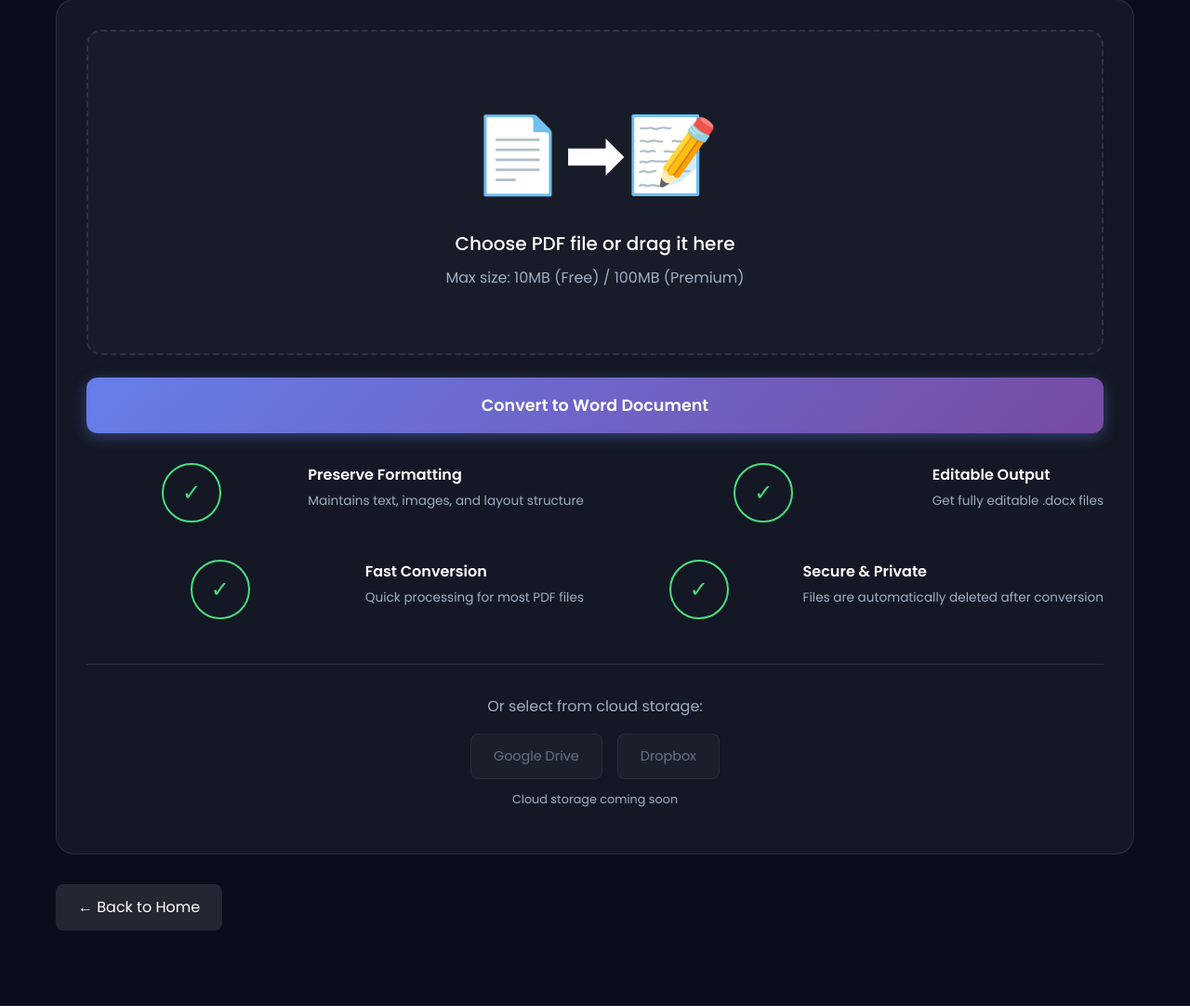
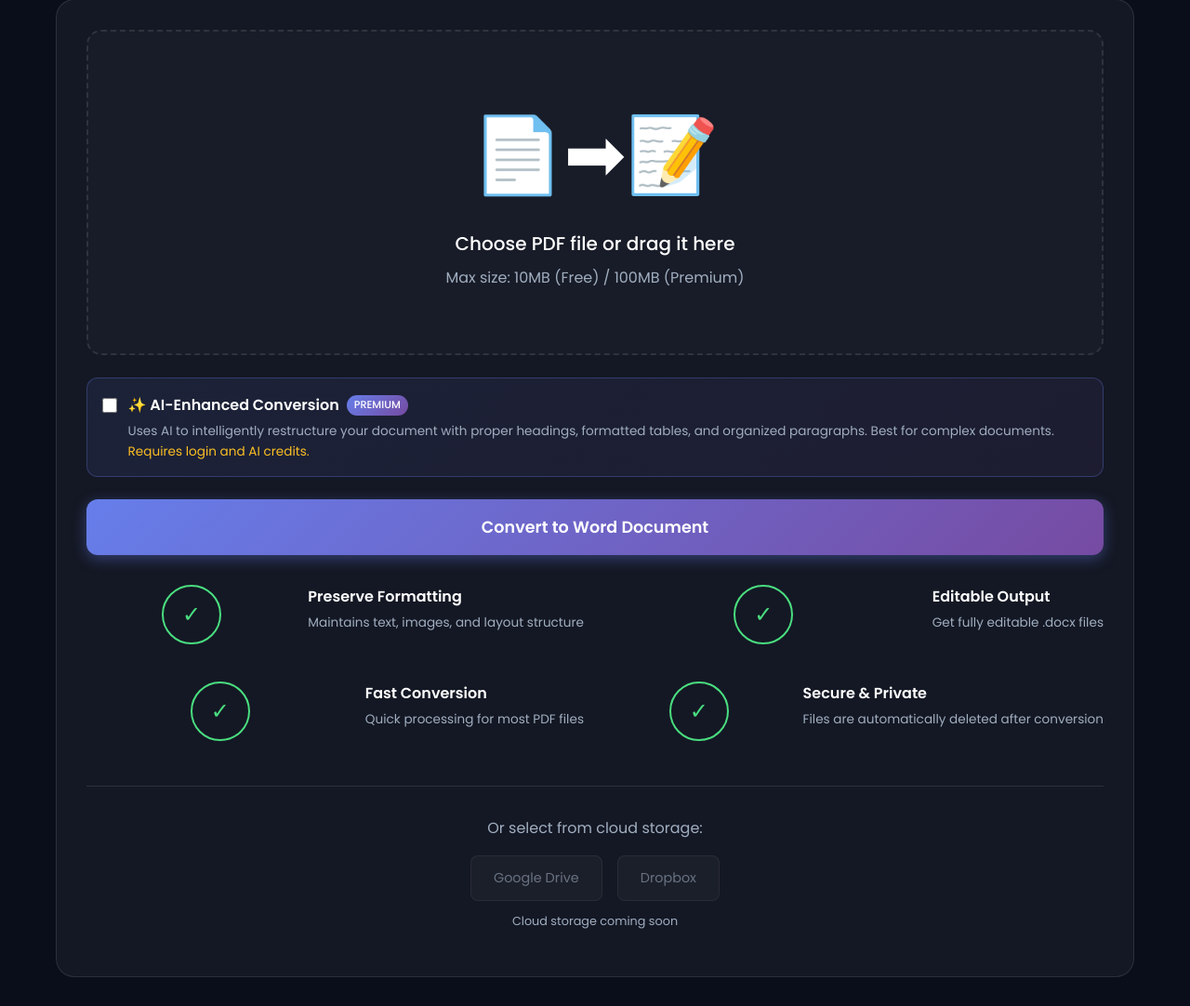
Before and after one commit to zfermi/Zenpdf, a Flask app: page /pdf2word in a window 1280 px wide. Shown: the part 292-1374 px from the top of the page at 93% size. Run offline with Flask 3, Linux system fonts and the light colour scheme; some libraries are stand-ins or nearby versions.

Commit message:
Add AI-Enhanced PDF to Word conversion as premium feature

```diff
--- a/app.py
+++ b/app.py
@@ -1040,6 +1040,8 @@ def create_app(config_name=None):
                 return render_template('pdf2word.html')
 
             file = request.files.get('file')
+            ai_enhanced = request.form.get('ai_enhanced') == 'on'
+
             if file and file.filename and allowed_file(file.filename):
                 try:
                     file_size = validate_file_size(file)
@@ -1068,11 +1070,26 @@ def create_app(config_name=None):
                         flash('PDF to Word conversion is not available. Please contact support.', 'error')
                         return render_template('pdf2word.html')
 
-                    # Convert PDF to Word
-                    word_file_path = convert_pdf_to_word(file_path, app.config['SPLIT_FOLDER'])
-
-                    # Record usage
-                    record_usage('pdf2word', file_size=file_size, pages_processed=page_count)
+                    # AI-Enhanced conversion (Premium)
+                    if ai_enhanced:
+                        # Check if user has AI credits
+                        can_use_ai, ai_error = check_ai_usage_limit()
+                        if not can_use_ai:
+                            flash(f'AI conversion requires premium access: {ai_error}', 'error')
+                            return render_template('pdf2word.html')
+
+                        # Use AI-enhanced conversion
+                        word_file_path = convert_pdf_to_word_ai_enhanced(file_path, app.config['SPLIT_FOLDER'])
+                        record_usage('pdf2word_ai', file_size=file_size, pages_processed=page_count)
+
+                        # Deduct AI credit
+                        if current_user.is_authenticated:
+                            current_user.ai_credits = max(0, (current_user.ai_credits or 0) - 1)
+                            db.session.commit()
+                    else:
+                        # Standard conversion
+                        word_file_path = convert_pdf_to_word(file_path, app.config['SPLIT_FOLDER'])
+                        record_usage('pdf2word', file_size=file_size, pages_processed=page_count)
 
                     # Clean up uploaded PDF
                     try:
@@ -1875,6 +1892,126 @@ def create_app(config_name=None):
 
         return word_file_path
 
+    def convert_pdf_to_word_ai_enhanced(pdf_path, output_dir):
+        """Convert PDF to Word using AI for intelligent document restructuring"""
+        from ai_services import enhance_document_for_word
+
+        timestamp = datetime.now().strftime('%Y%m%d_%H%M%S')
+        word_file_path = os.path.join(output_dir, f"ai_converted_{timestamp}.docx")
+
+        # Open PDF with PyMuPDF
+        pdf_document = fitz.open(pdf_path)
+
+        # Extract all text from PDF
+        full_text = ""
+        tables_data = []
+
+        for page_num in range(len(pdf_document)):
+            page = pdf_document[page_num]
+            full_text += page.get_text() + "\n\n--- Page Break ---\n\n"
+
+            # Extract tables if available
+            try:
+                tables = page.find_tables()
+                if tables:
+                    for table in tables:
+                        tables_data.append(table.extract())
+            except:
+                pass
+
+        pdf_document.close()
+
+        # Send to AI for intelligent restructuring
+        ai_result = enhance_document_for_word(full_text, tables_data)
+
+        if not ai_result.get('success'):
+            # Fallback to standard conversion
+            return convert_pdf_to_word(pdf_path, output_dir)
+
+        structured_content = ai_result.get('structured_content', {})
+        sections = structured_content.get('sections', [])
+
+        # Create Word document from AI-structured content
+        doc = Document()
+
+        # Set document title if available
+        title = structured_content.get('title')
+        if title:
+            heading = doc.add_heading(title, level=0)
+            heading.alignment = WD_ALIGN_PARAGRAPH.CENTER
+
+        # Process each section
+        for section in sections:
+            section_type = section.get('type', 'paragraph')
+
+            if section_type == 'heading':
+                level = min(section.get('level', 1), 9)
+                doc.add_heading(section.get('content', ''), level=level)
+
+            elif section_type == 'paragraph':
+                content = section.get('content', '')
+                para = doc.add_paragraph()
+
+                # Parse bold and italic markers
+                import re
+                parts = re.split(r'(\*\*[^*]+\*\*|\*[^*]+\*)', content)
+                for part in parts:
+                    if part.startswith('**') and part.endswith('**'):
+                        run = para.add_run(part[2:-2])
+                        run.bold = True
+                    elif part.startswith('*') and part.endswith('*'):
+                        run = para.add_run(part[1:-1])
+                        run.italic = True
+                    else:
+                        para.add_run(part)
+
+            elif section_type == 'list':
+                style = section.get('style', 'bullet')
+                items = section.get('items', [])
+                for i, item in enumerate(items):
+                    if style == 'numbered':
+                        para = doc.add_paragraph(f"{i+1}. {item}")
+                    else:
+                        para = doc.add_paragraph(item, style='List Bullet')
+
+            elif section_type == 'table':
+                headers = section.get('headers', [])
+                rows = section.get('rows', [])
+                if headers or rows:
+                    num_cols = len(headers) if headers else (len(rows[0]) if rows else 0)
+                    num_rows = (1 if headers else 0) + len(rows)
+                    if num_cols > 0 and num_rows > 0:
+                        table = doc.add_table(rows=num_rows, cols=num_cols)
+                        table.style = 'Table Grid'
+
+                        row_idx = 0
+                        if headers:
+                            for j, header in enumerate(headers):
+                                cell = table.rows[0].cells[j]
+                                cell.text = str(header)
+                                # Bold headers
+                                for paragraph in cell.paragraphs:
+                                    for run in paragraph.runs:
+                                        run.bold = True
+                            row_idx = 1
+
+                        for row_data in rows:
+                            for j, cell_data in enumerate(row_data):
+                                if j < num_cols:
+                                    table.rows[row_idx].cells[j].text = str(cell_data) if cell_data else ""
+                            row_idx += 1
+                    doc.add_paragraph("")  # Space after table
+
+            elif section_type == 'quote':
+                para = doc.add_paragraph(section.get('content', ''))
+                para.style = 'Quote'
+
+            elif section_type == 'page_break':
+                doc.add_page_break()
+
+        doc.save(word_file_path)
+        return word_file_path
+
     return app
 
 
--- a/templates/pdf2word.html
+++ b/templates/pdf2word.html
@@ -612,6 +612,33 @@
                         </div>
                     </div>
 
+                    <!-- AI Enhancement Option -->
+                    <div
+                        style="background: linear-gradient(135deg, rgba(102, 126, 234, 0.1), rgba(118, 75, 162, 0.1)); border: 1px solid rgba(102, 126, 234, 0.3); border-radius: 12px; padding: 1rem; margin-bottom: 1.5rem;">
+                        <label style="display: flex; align-items: flex-start; gap: 0.75rem; cursor: pointer;">
+                            <input type="checkbox" name="ai_enhanced" id="ai_enhanced"
+                                style="margin-top: 4px; width: 18px; height: 18px; accent-color: #667eea;">
+                            <div>
+                                <span
+                                    style="display: flex; align-items: center; gap: 0.5rem; font-weight: 600; color: #fff;">
+                                    ✨ AI-Enhanced Conversion
+                                    <span
+                                        style="background: var(--primary-gradient); padding: 2px 8px; border-radius: 20px; font-size: 0.7rem; font-weight: 500;">PREMIUM</span>
+                                </span>
+                                <p style="color: var(--text-secondary); font-size: 0.85rem; margin-top: 0.25rem;">
+                                    Uses AI to intelligently restructure your document with proper headings, formatted
+                                    tables, and organized paragraphs. Best for complex documents.
+                                    {% if current_user.is_authenticated %}
+                                    <span style="color: #4ade80;">You have {{ current_user.ai_credits or 0 }} AI
+                                        credits.</span>
+                                    {% else %}
+                                    <span style="color: #fbbf24;">Requires login and AI credits.</span>
+                                    {% endif %}
+                                </p>
+                            </div>
+                        </label>
+                    </div>
+
                     <button type="submit" class="btn btn-primary btn-lg">Convert to Word Document</button>
 
                     <div class="features-grid">
```
Also changed, not shown: ai_services.py (+141 -0 lines).
